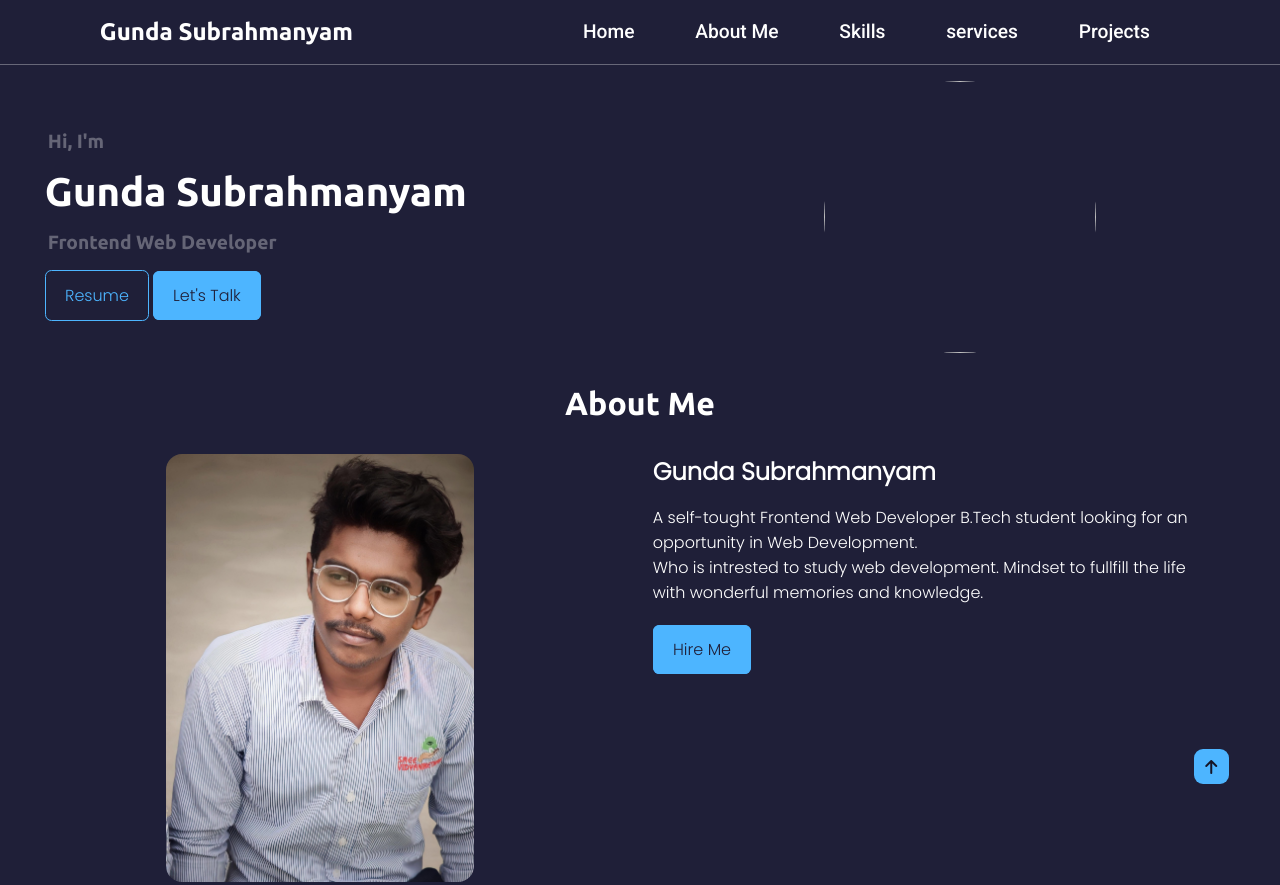
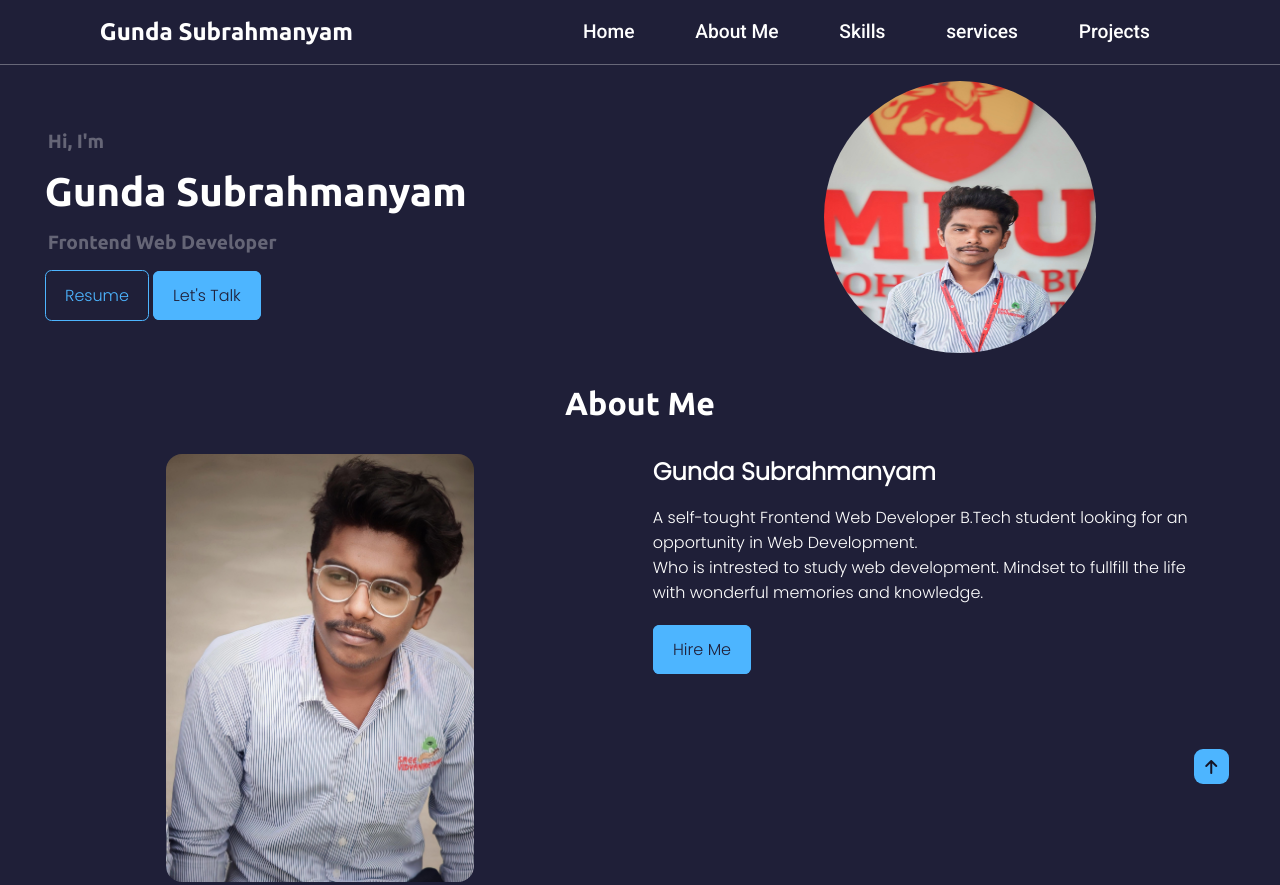
Before and after one commit to gundasubrahmanyam/portfolio, a plain HTML site: page index.html in a window 1280 px wide. Shown: the top 885 px of the page. Drawn offline with Linux system fonts and the light colour scheme.

Commit message:
Update index.html

```diff
--- a/index.html
+++ b/index.html
@@ -66,7 +66,7 @@
         <div class="home-right flex s-center items-center">
             <div class="circle flex s-center items-center" id="mainImage">
                 <!-- Here in src replace the given link with your image link -->
-                <img src="../../Downloads/subbu.jpg" alt="">
+                <img src="subbu.jpg" alt="">
             </div>
 
         </div>
```
